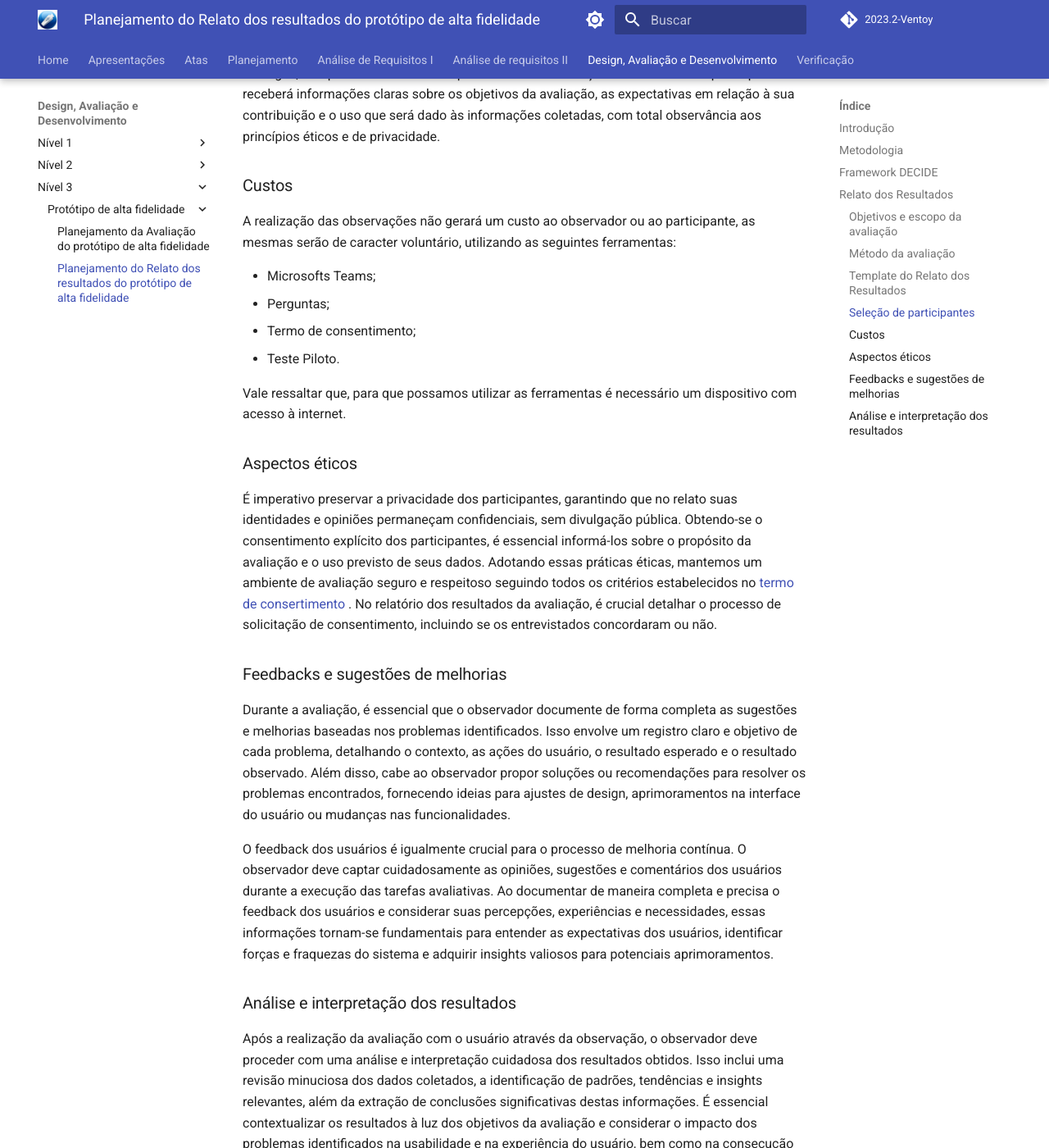
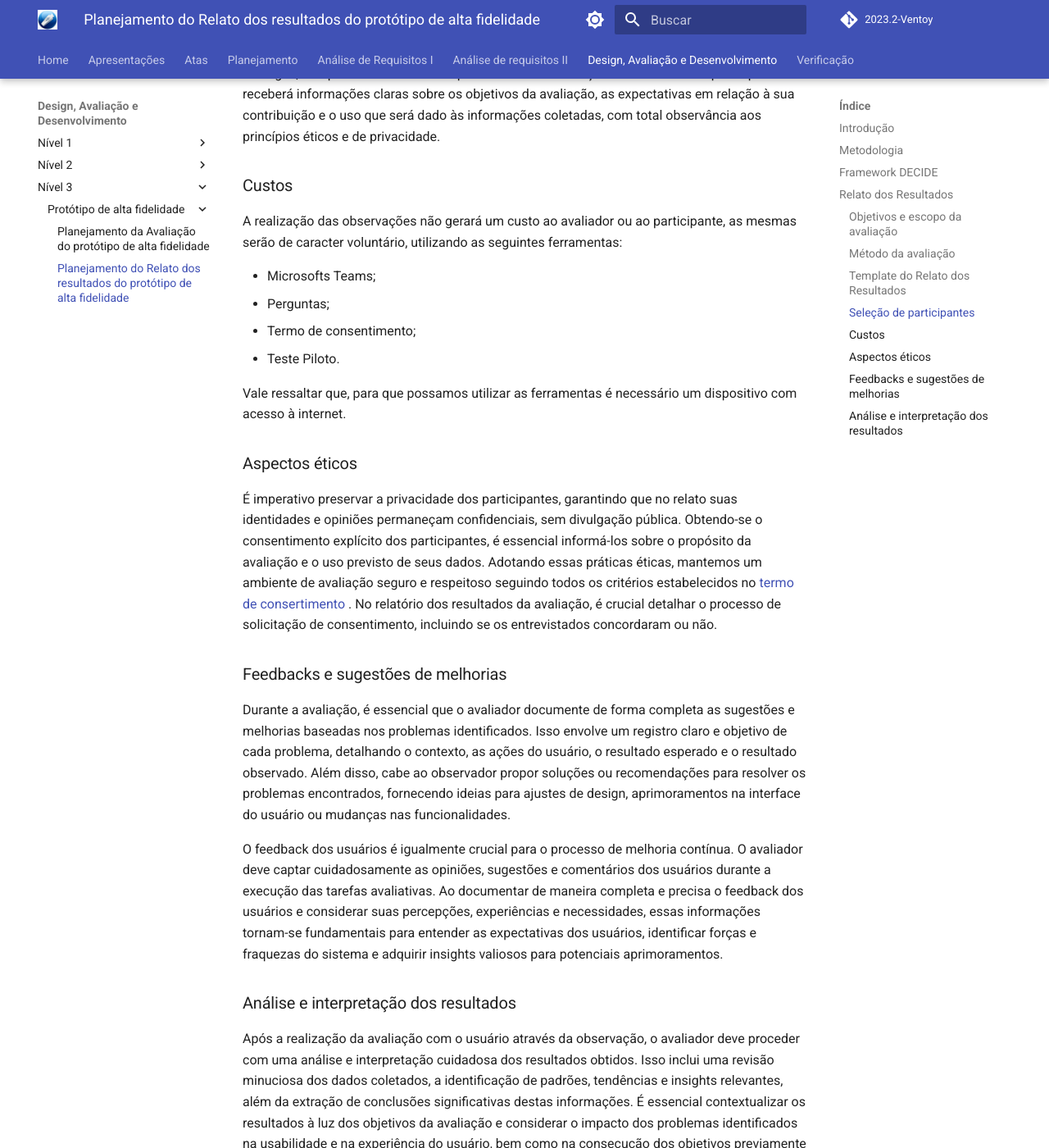
Before and after one commit to Interacao-Humano-Computador/2023.2-Ventoy, an MkDocs documentation site: the page built from docs/DAD/nivel2/prototipoAltaFidelidade/PlanejamentoRelatoPrototipoAltaFidelidade.md, in a window 1280 px wide and 1400 px high, scrolled down 4794 px. Shown: the whole window at 82% size. Built offline with MkDocs 1.6.1 and Material for MkDocs 9.7.7, drawn with Linux system fonts in a browser that asks for light colours; comment, search, counter and statistics services are not loaded; some of the changed text lies outside the part shown.

Commit message:
Update PlanejamentoRelatoPrototipoAltaFidelidade.md

```diff
--- a/docs/DAD/nivel2/prototipoAltaFidelidade/PlanejamentoRelatoPrototipoAltaFidelidade.md
+++ b/docs/DAD/nivel2/prototipoAltaFidelidade/PlanejamentoRelatoPrototipoAltaFidelidade.md
@@ -54,9 +54,9 @@
 
 ### Método da avaliação
 
-O método de avaliação adotado será a **observação**. Durante a avaliação o participante realizará tarefas específicas enquanto observadores atentos coletam dados detalhados sobre suas percepções, experiências e os desafios encontrados. A metodologia para esta coleta de dados será rigorosamente descrita no relatório final, destacando as bases teóricas que guiaram a escolha desta abordagem, se houve adaptação de métodos previamente estabelecidos e como a observação foi conduzida em alinhamento com o planejamento do projeto.
+O método de avaliação adotado será a **observação**. Durante a avaliação o participante realizará tarefas específicas enquanto avaliadores atentos coletam dados detalhados sobre suas percepções, experiências e os desafios encontrados. A metodologia para esta coleta de dados será rigorosamente descrita no relatório final, destacando as bases teóricas que guiaram a escolha desta abordagem, se houve adaptação de métodos previamente estabelecidos e como a observação foi conduzida em alinhamento com o planejamento do projeto.
 
-O relatório incluirá a caracterização do ambiente de observação, especificando as ferramentas e equipamentos utilizados, para oferecer um contexto completo da configuração experimental. O observador deve aderir a um cronograma estabelecido, mantendo um padrão uniforme nas anotações para assegurar a consistência do relatório. Cada observação será documentada em uma tabela dedicada, que se concentra estritamente nas observações pertinentes à análise proposta. Este procedimento detalhado visa garantir que o relatório final seja um documento coeso, conciso e informativo, refletindo as descobertas e insights obtidos durante a observação.
+O relatório incluirá a caracterização do ambiente de observação, especificando as ferramentas e equipamentos utilizados, para oferecer um contexto completo da configuração experimental. O avaliador deve aderir a um cronograma estabelecido, mantendo um padrão uniforme nas anotações para assegurar a consistência do relatório. Cada observação será documentada em uma tabela dedicada, que se concentra estritamente nas observações pertinentes à análise proposta. Este procedimento detalhado visa garantir que o relatório final seja um documento coeso, conciso e informativo, refletindo as descobertas e insights obtidos durante a observação.
 
 ###  Template do Relato dos Resultados
 
@@ -83,7 +83,7 @@
 
 ### Custos
 
-A realização das observações não gerará um custo ao observador ou ao participante, as mesmas serão de caracter voluntário, utilizando as seguintes ferramentas:
+A realização das observações não gerará um custo ao avaliador ou ao participante, as mesmas serão de caracter voluntário, utilizando as seguintes ferramentas:
 
 - Microsofts Teams;
 - Perguntas;
@@ -98,13 +98,13 @@
 
 ### Feedbacks e sugestões de melhorias
 
-Durante a avaliação, é essencial que o observador documente de forma completa as sugestões e melhorias baseadas nos problemas identificados. Isso envolve um registro claro e objetivo de cada problema, detalhando o contexto, as ações do usuário, o resultado esperado e o resultado observado. Além disso, cabe ao observador propor soluções ou recomendações para resolver os problemas encontrados, fornecendo ideias para ajustes de design, aprimoramentos na interface do usuário ou mudanças nas funcionalidades.
+Durante a avaliação, é essencial que o avaliador documente de forma completa as sugestões e melhorias baseadas nos problemas identificados. Isso envolve um registro claro e objetivo de cada problema, detalhando o contexto, as ações do usuário, o resultado esperado e o resultado observado. Além disso, cabe ao observador propor soluções ou recomendações para resolver os problemas encontrados, fornecendo ideias para ajustes de design, aprimoramentos na interface do usuário ou mudanças nas funcionalidades.
 
-O feedback dos usuários é igualmente crucial para o processo de melhoria contínua. O observador deve captar cuidadosamente as opiniões, sugestões e comentários dos usuários durante a execução das tarefas avaliativas. Ao documentar de maneira completa e precisa o feedback dos usuários e considerar suas percepções, experiências e necessidades, essas informações tornam-se fundamentais para entender as expectativas dos usuários, identificar forças e fraquezas do sistema e adquirir insights valiosos para potenciais aprimoramentos.
+O feedback dos usuários é igualmente crucial para o processo de melhoria contínua. O avaliador deve captar cuidadosamente as opiniões, sugestões e comentários dos usuários durante a execução das tarefas avaliativas. Ao documentar de maneira completa e precisa o feedback dos usuários e considerar suas percepções, experiências e necessidades, essas informações tornam-se fundamentais para entender as expectativas dos usuários, identificar forças e fraquezas do sistema e adquirir insights valiosos para potenciais aprimoramentos.
 
 ### Análise e interpretação dos resultados
 
-Após a realização da avaliação com o usuário através da observação, o observador deve proceder com uma análise e interpretação cuidadosa dos resultados obtidos. Isso inclui uma revisão minuciosa dos dados coletados, a identificação de padrões, tendências e insights relevantes, além da extração de conclusões significativas destas informações. É essencial contextualizar os resultados à luz dos objetivos da avaliação e considerar o impacto dos problemas identificados na usabilidade e na experiência do usuário, bem como na consecução dos objetivos previamente estabelecidos. Além disso, o observador deve garantir que as questões inicialmente propostas sejam adequadamente respondidas.
+Após a realização da avaliação com o usuário através da observação, o avaliador deve proceder com uma análise e interpretação cuidadosa dos resultados obtidos. Isso inclui uma revisão minuciosa dos dados coletados, a identificação de padrões, tendências e insights relevantes, além da extração de conclusões significativas destas informações. É essencial contextualizar os resultados à luz dos objetivos da avaliação e considerar o impacto dos problemas identificados na usabilidade e na experiência do usuário, bem como na consecução dos objetivos previamente estabelecidos. Além disso, o avaliador deve garantir que as questões inicialmente propostas sejam adequadamente respondidas.
 
 # Referências Bibliográficas
 
```
